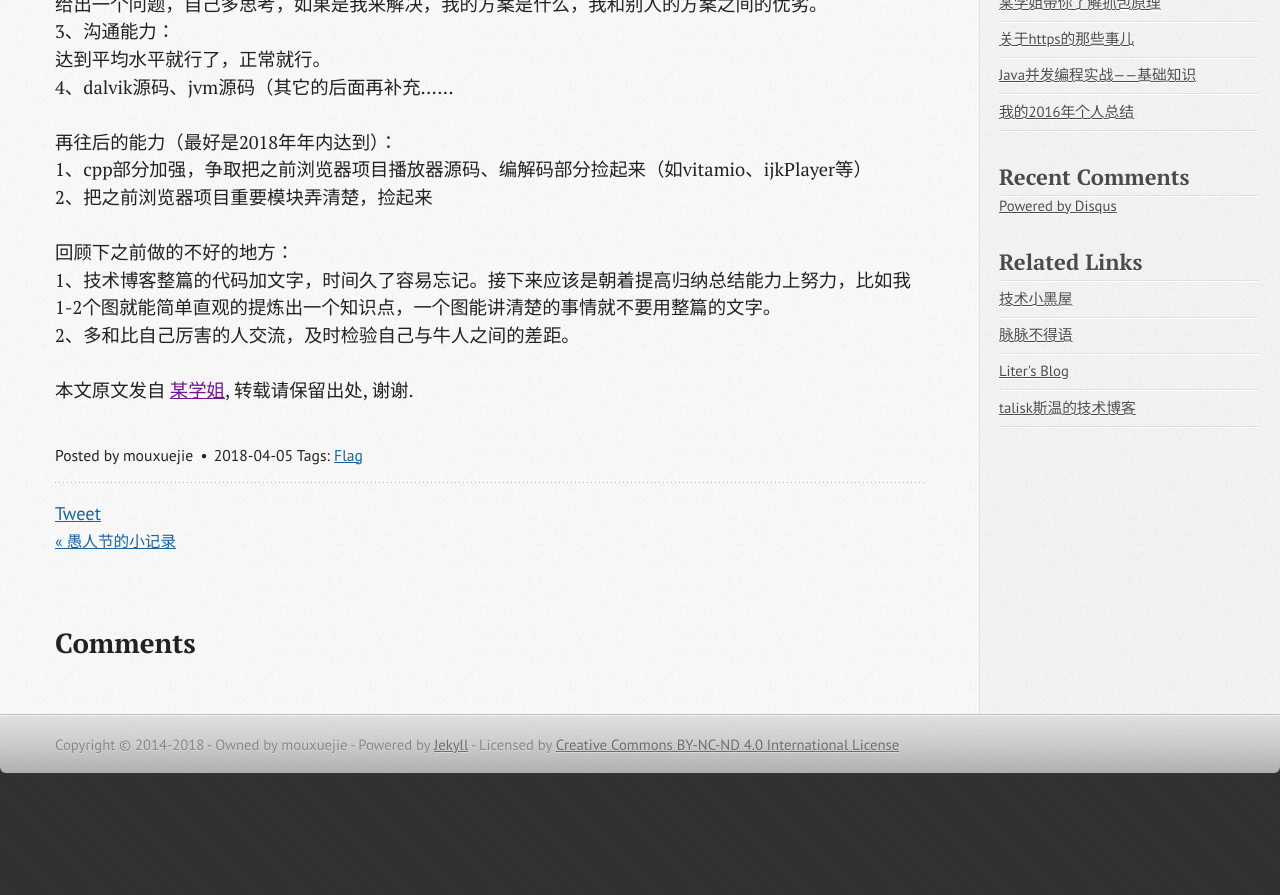
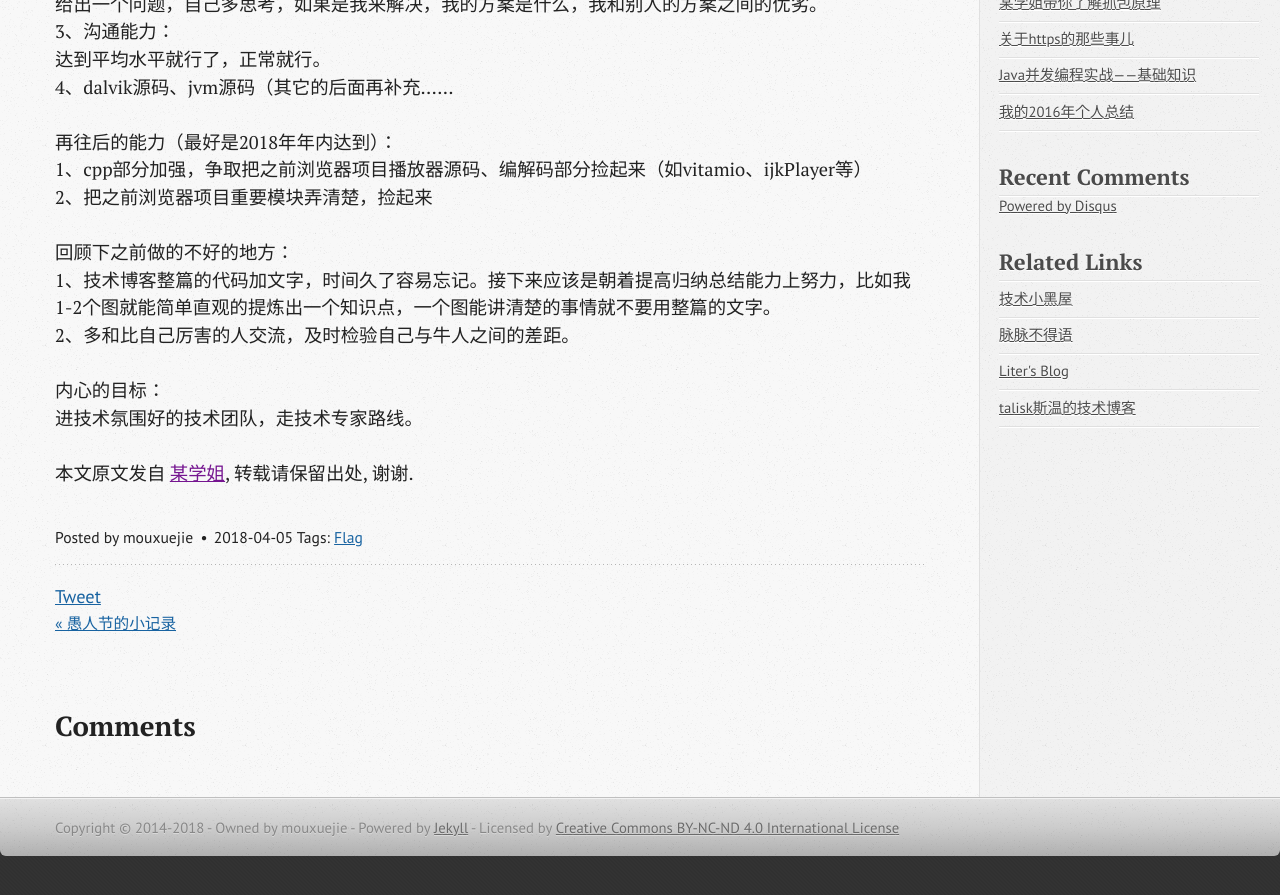
Before and after one commit to wangxinghe/wangxinghe.github.io, a Jekyll site: the page built from _posts/2018-04-05-april-flag.md, in a window 1280 px wide and 900 px high, scrolled down 989 px. Shown: the top 895 px of the window. Built offline with Jekyll 4.4.1, drawn with Linux system fonts in a browser that asks for light colours; comment, search, counter and statistics services are not loaded; before the commit the page ends 1807 px from its top, so only the background shows below that.

Commit message:
[update]2018-04-05-april-flag

```diff
--- a/_posts/2018-04-05-april-flag.md
+++ b/_posts/2018-04-05-april-flag.md
@@ -42,3 +42,6 @@ tags: [Flag]
 回顾下之前做的不好的地方：
 1、技术博客整篇的代码加文字，时间久了容易忘记。接下来应该是朝着提高归纳总结能力上努力，比如我1-2个图就能简单直观的提炼出一个知识点，一个图能讲清楚的事情就不要用整篇的文字。
 2、多和比自己厉害的人交流，及时检验自己与牛人之间的差距。
+
+内心的目标：
+进技术氛围好的技术团队，走技术专家路线。
```
